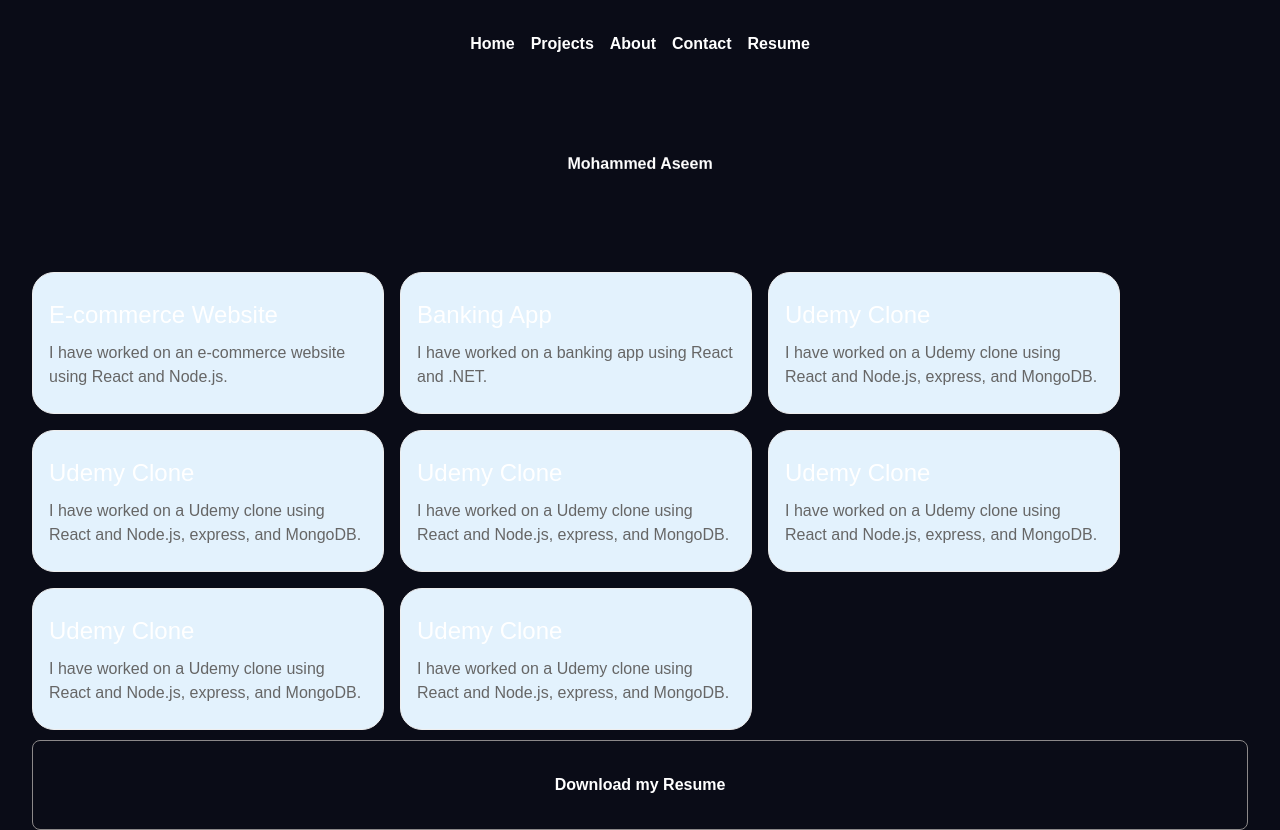
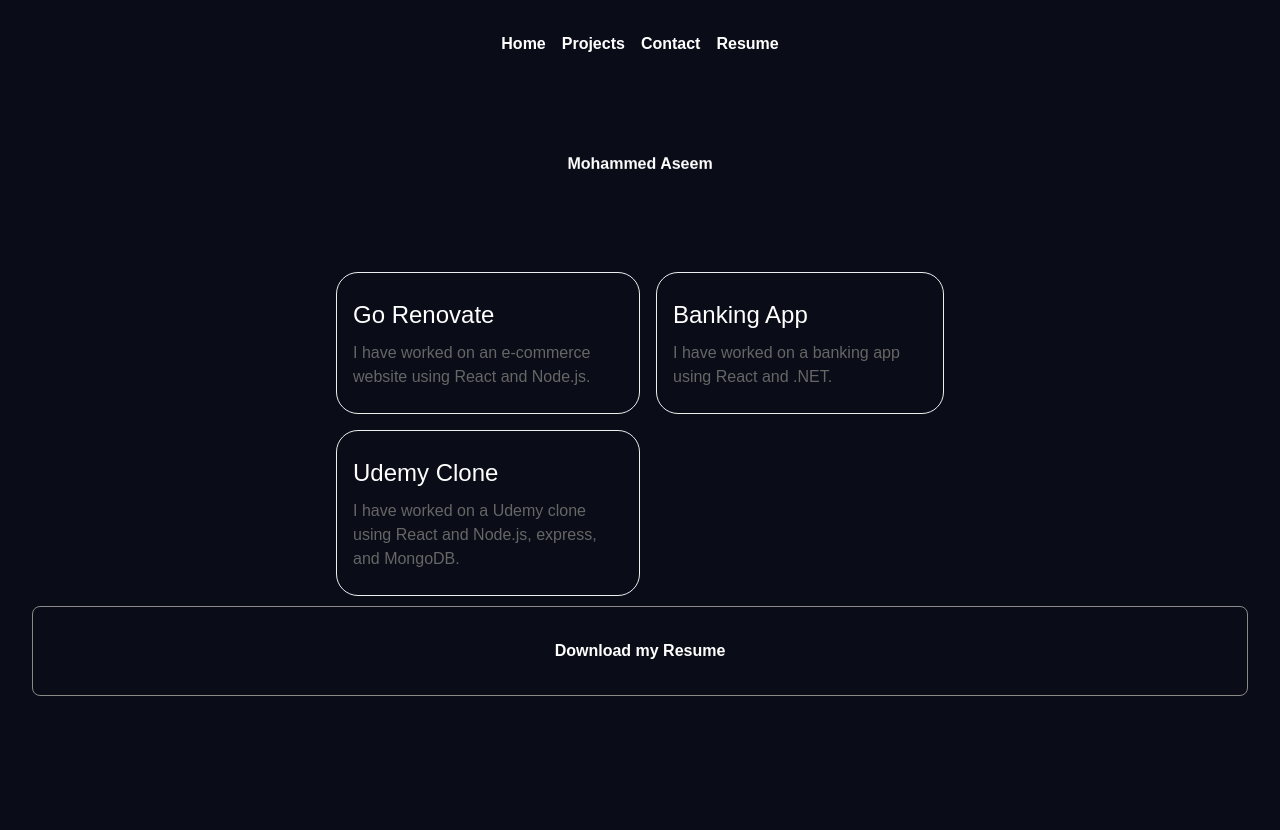
Before and after one commit to mdaseem/Aseem_Portfolio, a Next.js app in the folder my-portfolio/: page / in a window 1280 px wide. After the commit the page ends 800 px from the top, so only its background shows below. Built offline with nearby package versions, Linux system fonts and the light colour scheme.

Commit message:
updated few UI components

```diff
--- a/my-portfolio/src/app/components/Atoms/Header/Header.tsx
+++ b/my-portfolio/src/app/components/Atoms/Header/Header.tsx
@@ -9,7 +9,6 @@ const Header: React.FC = () => {
         <nav className="header-nav">
           <Link href="/" className="header-link">{`Home`}</Link>
           <Link href="#" className="header-link">{`Projects`}</Link>
-          <Link href="#" className="header-link">{`About`}</Link>
           <Link href="#" className="header-link">{`Contact`}</Link>
           <Link href="#resume" className="header-link">{`Resume`}</Link>
         </nav>
--- a/my-portfolio/src/app/components/Atoms/ProjectTiles/ProjectTile.css
+++ b/my-portfolio/src/app/components/Atoms/ProjectTiles/ProjectTile.css
@@ -1,6 +1,5 @@
 .project-tile {
   border: 1px solid #eee;
-  background: #e3f2fd; /* light blue background */
     transition: background 0.3s, box-shadow 0.3s;
     border-radius: 22px;
     max-width: 22em;
@@ -13,7 +12,6 @@
 }
 
 .project-tile:hover {
-    background: #1591d8; /* slightly darker blue on hover */
     box-shadow: 0 4px 16px rgba(33, 150, 243, 0.15);
 }
 
--- a/my-portfolio/src/app/components/Atoms/TalentTiles/TalentTiles.tsx
+++ /dev/null
@@ -1,12 +0,0 @@
-import React from "react";
-import "./TalentTiles.css";
-
-const TalentTiles: React.FC = () => {
-  return (
-    <div>
-      <main className="talent-tiles-main-content">This is my Talent</main>
-    </div>
-  );
-};
-
-export default TalentTiles;
--- a/my-portfolio/src/app/components/HOC/FadeIn/FadeIn.css
+++ b/my-portfolio/src/app/components/HOC/FadeIn/FadeIn.css
@@ -13,6 +13,7 @@
   opacity: 0;
   transform: translateY(20px);
   transition: opacity 0.3s, transform 0.3s;
+  width: 100%;
 }
 
 .fade-in.visible {
--- a/my-portfolio/src/app/components/Main/Main.css
+++ b/my-portfolio/src/app/components/Main/Main.css
@@ -4,4 +4,5 @@
   gap: 10px;
   min-height: 10em;
   justify-content: center;
+  align-items: center;
 }
--- a/my-portfolio/src/app/components/Molecules/ProjectsContainer/ProjectContainer.tsx
+++ b/my-portfolio/src/app/components/Molecules/ProjectsContainer/ProjectContainer.tsx
@@ -7,7 +7,7 @@ import FadeIn from "../../HOC/FadeIn/FadeIn";
 const dataForTiles = [
   {
     id: 1,
-    title: "E-commerce Website",
+    title: "Go Renovate",
     description:
       "I have worked on an e-commerce website using React and Node.js.",
   },
@@ -22,43 +22,13 @@ const dataForTiles = [
     description:
       "I have worked on a Udemy clone using React and Node.js, express, and MongoDB.",
   },
-
-  {
-    id: 4,
-    title: "Udemy Clone",
-    description:
-      "I have worked on a Udemy clone using React and Node.js, express, and MongoDB.",
-  },
-  {
-    id: 5,
-    title: "Udemy Clone",
-    description:
-      "I have worked on a Udemy clone using React and Node.js, express, and MongoDB.",
-  },
-  {
-    id: 6,
-    title: "Udemy Clone",
-    description:
-      "I have worked on a Udemy clone using React and Node.js, express, and MongoDB.",
-  },
-  {
-    id: 7,
-    title: "Udemy Clone",
-    description:
-      "I have worked on a Udemy clone using React and Node.js, express, and MongoDB.",
-  },
-  {
-    id: 8,
-    title: "Udemy Clone",
-    description:
-      "I have worked on a Udemy clone using React and Node.js, express, and MongoDB.",
-  },
 ];
 
 const ProjectContainer: React.FC = () => {
   return (
     <section className="project-container-main-content">
       {dataForTiles.map((tile) => (
+        <div key={tile.id} className="project-tile-item">
           <FadeIn key={tile.id} delay={`${0.1}s`}>
             <ProjectTile
               key={tile.id}
@@ -66,6 +36,7 @@ const ProjectContainer: React.FC = () => {
               description={tile.description}
             />
           </FadeIn>
+        </div>
       ))}
     </section>
   );
--- a/my-portfolio/src/app/components/Molecules/ProjectsContainer/ProjectsContainer.css
+++ b/my-portfolio/src/app/components/Molecules/ProjectsContainer/ProjectsContainer.css
@@ -3,6 +3,13 @@
   flex-direction: row;
   gap: 16px;
   flex-wrap: wrap;
+  display: grid;
+    grid-template-columns: auto auto;
+    width: 50%;
+    justify-content: center;
+}
+.project-tile-item {
+  flex: 300px;
 }
 
 @media (max-width: 767px) {
--- a/my-portfolio/src/app/page.tsx
+++ b/my-portfolio/src/app/page.tsx
@@ -23,9 +23,7 @@ export default function ThisIsPortfolioHome() {
         image="https://aseem-portfolio.vercel.app/My_Image1.JPG"
       />
       <div className="page-view">
-        <Menu>
-          {""}
-        </Menu>
+        <Menu>{""}</Menu>
         <Header />
         <div className="profile-image-container">
           <Image
```
Also changed, not shown: my-portfolio/src/app/components/Atoms/TalentTiles/TalentTiles.css (deleted). Lines whose indentation alone changed are shown as unchanged.
